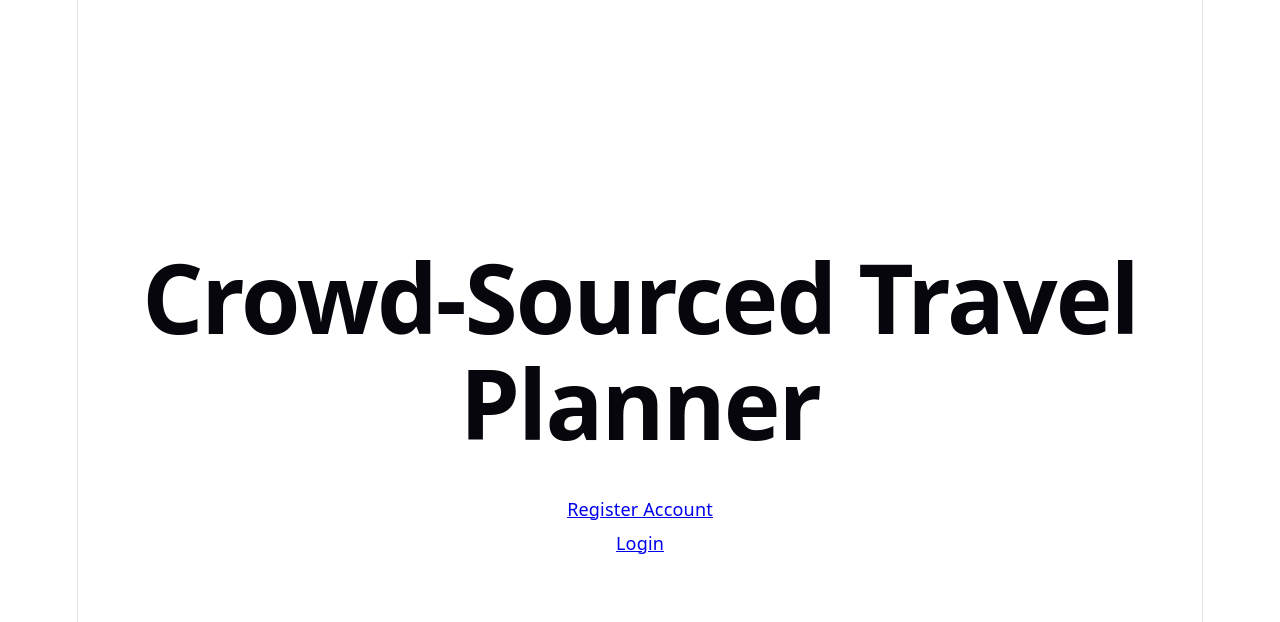
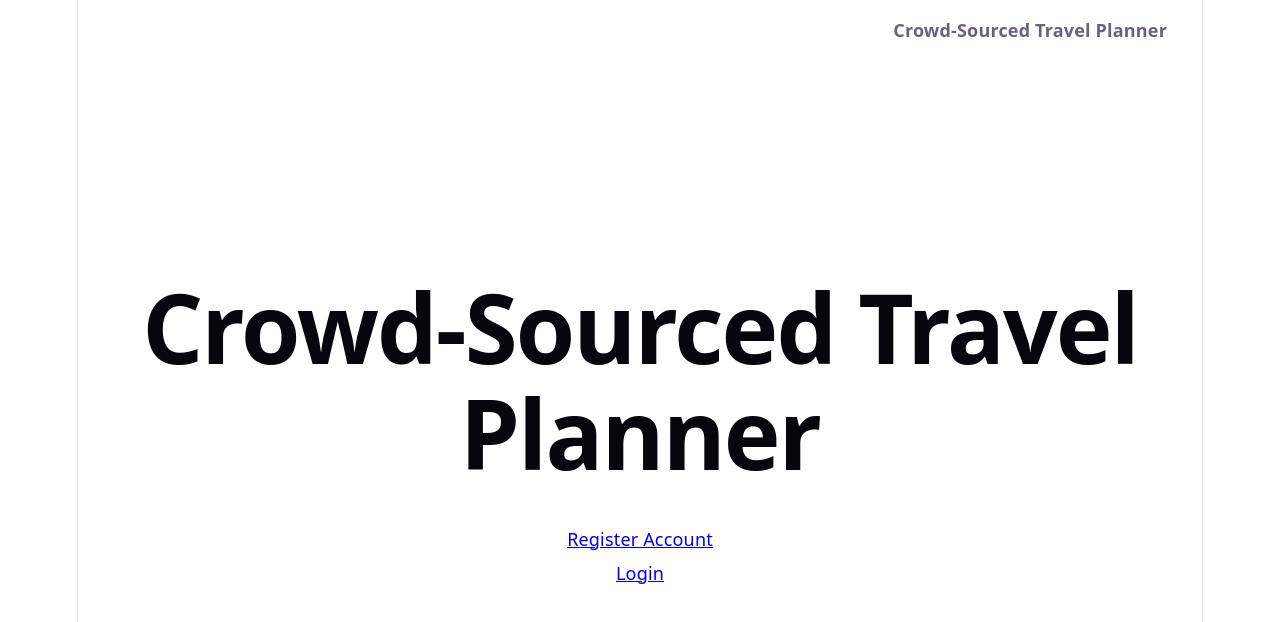
Before and after one commit to Crowd-Sourced-Travel-Planner-CS467/crowd-sourced-travel-planner, a React app in the folder frontend/: page / in a window 1280 px wide. Shown: the top 622 px of the page. Built offline with nearby package versions, Linux system fonts and the light colour scheme; the HTML template or start-up script is replaced by a standard one.

Commit message:
Add navigation bar

```diff
--- a/frontend/src/App.jsx
+++ b/frontend/src/App.jsx
@@ -1,8 +1,10 @@
 import { useState } from 'react'
 import { Link, useNavigate } from 'react-router-dom'
 import './App.css'
+
 function App() {
   const navigate = useNavigate();
+
   const [user, setUser] = useState(() => {
     try {
       const stored = localStorage.getItem("user");
@@ -10,11 +12,13 @@ function App() {
     } catch {
       return null;
     }});
+
   function handleLogout() {
     localStorage.removeItem("token");
     localStorage.removeItem("user");
     setUser(null);
     navigate("/", { replace: true }); }
+
   return (
     <main className="landing">
       <h1 className="landing-title">Crowd-Sourced Travel Planner</h1>
--- /dev/null
+++ b/frontend/src/components/AppLayout.jsx
@@ -0,0 +1,13 @@
+import { Outlet } from "react-router-dom";
+import Navbar from "./Navbar";
+
+function AppLayout() {
+    return (
+        <>
+            <Navbar />
+            <Outlet />
+        </>
+    );
+}
+
+export default AppLayout;
--- /dev/null
+++ b/frontend/src/components/Navbar.css
@@ -0,0 +1,39 @@
+.navbar {
+    width: 100%;
+    min-height: 60px;
+    display: flex;
+    align-items: center;
+    justify-content: flex-end;
+    padding: 0 35px;
+    box-sizing: border-box;
+    background-color: transparent;
+}
+
+.navbar-title {
+    font-family: inherit;
+    font-size: 18px;
+    font-weight: 600;
+    color: inherit;
+    cursor: pointer;
+    transition: opacity 0.2s ease;
+}
+
+.navbar-title:hover {
+    opacity: 0.7;
+}
+
+.navbar-title:focus-visible {
+    outline: 2px solid currentColor;
+    outline-offset: 4px;
+    border-radius: 3px;
+}
+
+@media (max-width: 600px) {
+    .navbar {
+        padding: 0 18px;
+    }
+
+    .navbar-title {
+        font-size: 16px;
+    }
+}
--- /dev/null
+++ b/frontend/src/components/Navbar.jsx
@@ -0,0 +1,27 @@
+import { useNavigate } from "react-router-dom";
+import "./Navbar.css";
+
+function Navbar() {
+    const navigate = useNavigate();
+
+    return (
+        <nav className="navbar">
+            <div
+                className="navbar-title"
+                onClick={() => navigate("/")}
+                role="button"
+                tabIndex={0}
+                onKeyDown={(e) => {
+                    if (e.key === "Enter" || e.key === " ") {
+                        e.preventDefault();
+                        navigate("/");
+                    }
+                }}
+            >
+                Crowd-Sourced Travel Planner
+            </div>
+        </nav>
+    );
+}
+
+export default Navbar;
--- a/frontend/src/main.jsx
+++ b/frontend/src/main.jsx
@@ -17,11 +17,13 @@ import ExperienceSearch from './pages/ExperienceSearch.jsx'
 import ForgotPassword from "./pages/ForgotPassword";
 import ResetPassword from "./pages/ResetPassword";
 import History from "./pages/History.jsx";
+import AppLayout from './components/AppLayout';
 
 createRoot(document.getElementById('root')).render(
   <StrictMode>
     <BrowserRouter>
       <Routes>
+        <Route element={<AppLayout />}>
           <Route path="/" element={<App />} />
           <Route path="/trip-management" element={<Trips />} />
           <Route path="/experiences/new" element={<ExperienceForm />} />
@@ -38,6 +40,7 @@ createRoot(document.getElementById('root')).render(
           <Route path="/forgot-password" element={<ForgotPassword />} />
           <Route path="/reset-password" element={<ResetPassword />} />
           <Route path="/history" element={<History />} />
+        </Route>
       </Routes>
     </BrowserRouter>
   </StrictMode>,
```
Lines whose indentation alone changed are shown as unchanged.
